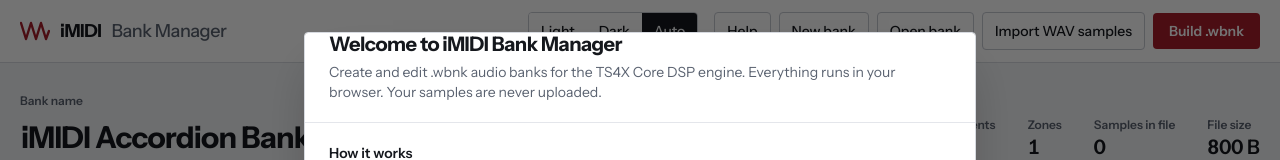
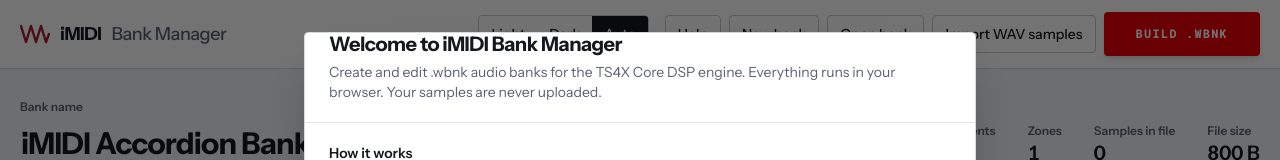
Before and after one commit to Bm8725/imidi_app, a Next.js app: page /support/tool/wbank-studio in a window 1280 px wide. Shown: the top 160 px of the page. Built offline with nearby package versions, Linux system fonts and the light colour scheme; no server answers.

Commit message:
update wbnk hghhbh

```diff
--- a/app/support/tool/wbank-studio/page.tsx
+++ b/app/support/tool/wbank-studio/page.tsx
@@ -476,7 +476,7 @@ export default function WbnkBankManagerPage() {
 
       <header className="sticky top-0 z-30 border-b border-[color:var(--line)] bg-[color:var(--surface)]">
         <div className="mx-auto flex max-w-7xl flex-wrap items-center gap-x-6 gap-y-3 px-5 py-3">
-          <a href="https://imidi.co.uk" className={`flex items-center gap-2.5 ${focusRing}`} aria-label="iMIDI home">
+          <a href="https://www.imidi.co.uk/support/tool/wbank-studio" className={`flex items-center gap-2.5 ${focusRing}`} aria-label="iMIDI home">
             <svg width="30" height="20" viewBox="0 0 30 20" aria-hidden="true">
               <polyline points="1,2 6,18 11,2 16,18 21,2 26,18 29,10" fill="none" style={{ stroke: 'var(--accent)' }} strokeWidth="2.4" strokeLinejoin="round" strokeLinecap="round" />
             </svg>
@@ -504,9 +504,28 @@ export default function WbnkBankManagerPage() {
             <button type="button" className={btnPlain} disabled={busy} onClick={newBank}>New bank</button>
             <button type="button" className={btnPlain} disabled={busy} onClick={() => openRef.current?.click()}>Open bank</button>
             <button type="button" className={btnPlain} disabled={busy} onClick={() => wavRef.current?.click()}>Import WAV samples</button>
-            <button type="button" className={btnPrimary} disabled={!canBuild} onClick={startBuild} title={errors.length ? 'Fix the errors below before building' : undefined}>
-              Build .wbnk
-            </button>
+<button
+  type="button"
+  disabled={!canBuild}
+  onClick={startBuild}
+  title={errors.length ? 'Fix the errors below before building' : undefined}
+  className={`
+    relative overflow-hidden font-mono text-xs uppercase tracking-widest font-bold
+    px-8 py-3.5 rounded transition-all duration-300 select-none shadow-md
+    ${!canBuild
+      ? 'bg-neutral-800 text-neutral-500 border border-neutral-700 cursor-not-allowed opacity-40 shadow-none'
+      : 'bg-red-600 text-white cursor-pointer hover:bg-red-500 active:scale-[0.98] shadow-[0_4px_12px_rgba(220,38,38,0.25)] hover:shadow-[0_6px_20px_rgba(220,38,38,0.45)]'
+    }
+  `}
+>
+  {/* Efectul WOW: Un val de reflexie (shimmer) oblic care scanează butonul doar pe hover */}
+  {canBuild && (
+    <div className="absolute inset-0 w-full h-full bg-gradient-to-r from-transparent via-white/20 to-transparent -translate-x-full hover:animate-[shimmer_1.5s_infinite] pointer-events-none" />
+  )}
+
+  <span className="relative z-10">Build .wbnk</span>
+</button>
+
           </div>
         </div>
       </header>
```
